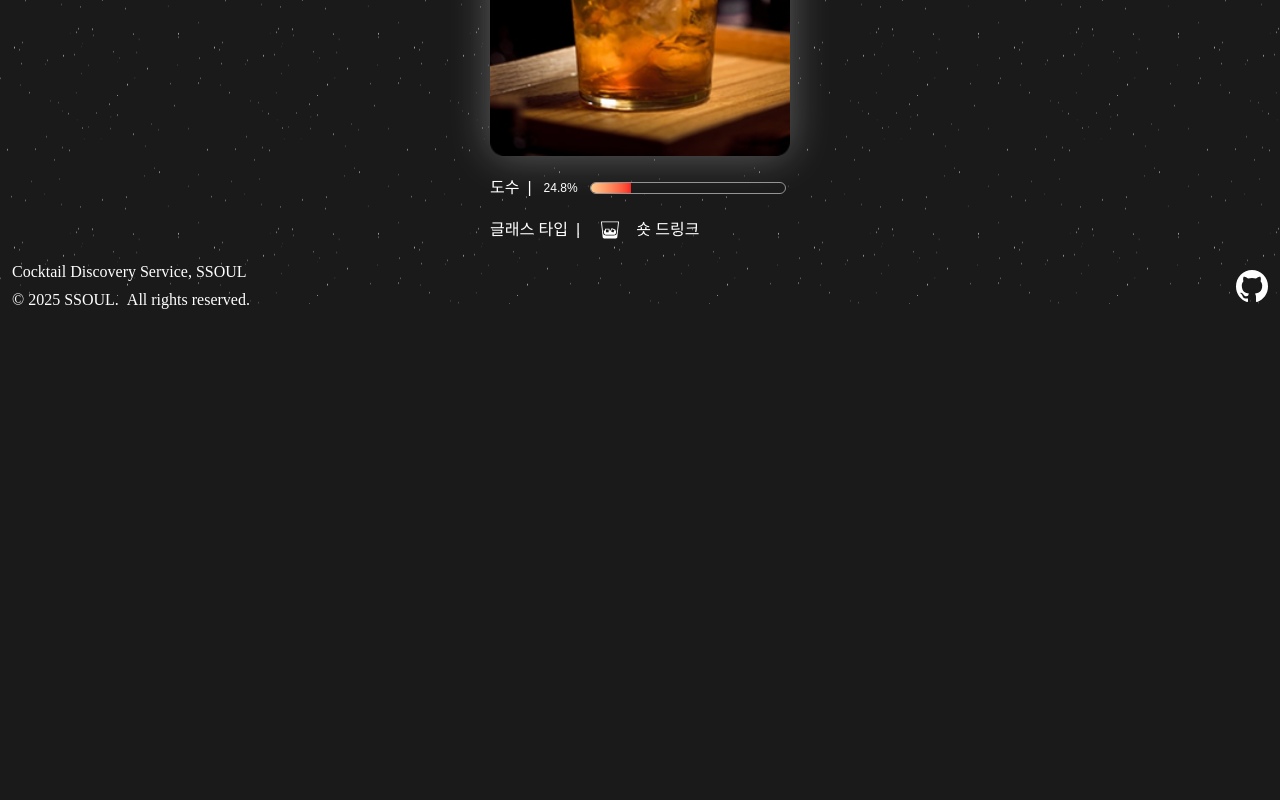
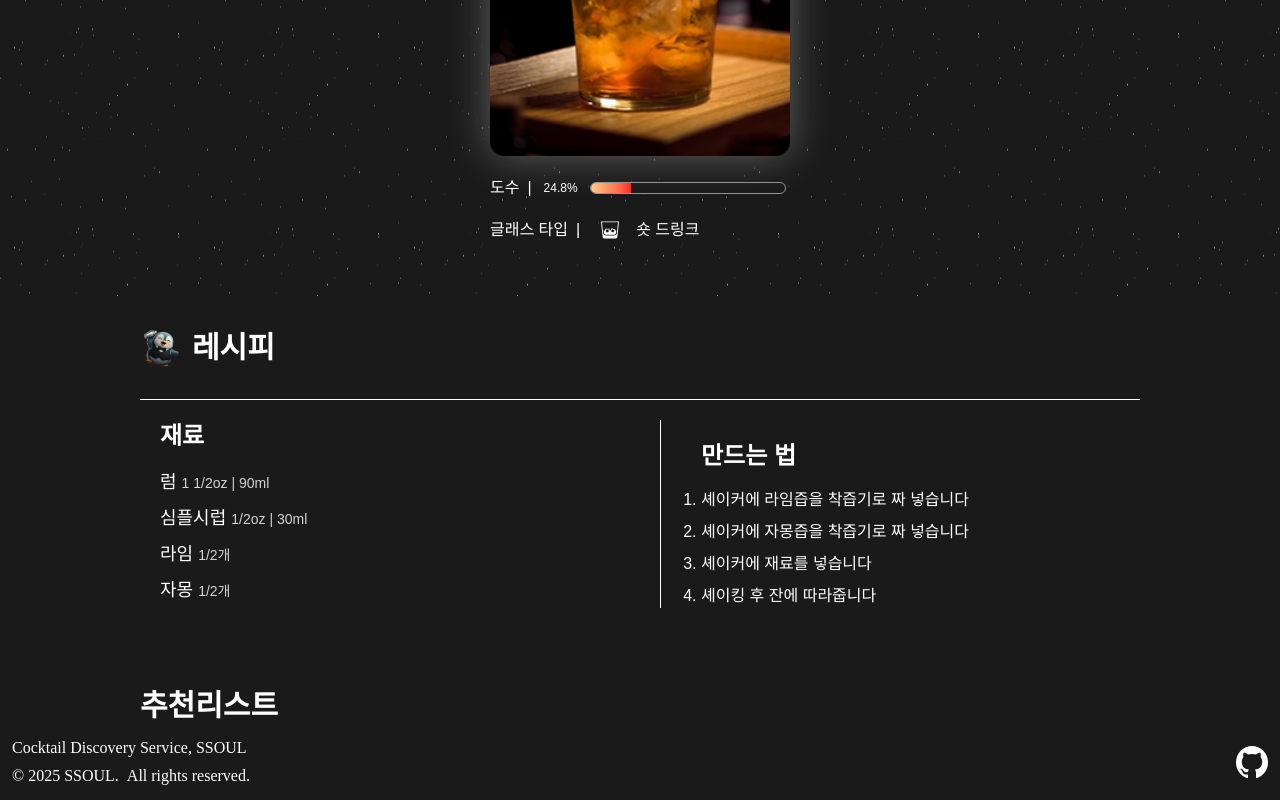
Before and after one commit to prgrms-web-devcourse-final-project/WEB5_6_HaeDokCoding_FE, a Next.js app: page /recipe/1 in a window 1280 px wide. Shown: the part 564-1364 px from the top of the page. Before the commit the page ends 888 px from the top, so only its background shows below. Built offline with nearby package versions, Linux system fonts and the light colour scheme; a web font is replaced by a local one.

Commit message:
[style]추천리스트

```diff
--- a/src/app/recipe/[id]/page.tsx
+++ b/src/app/recipe/[id]/page.tsx
@@ -6,13 +6,14 @@ import PostLabel from '@/shared/components/community/PostLabel';
 import Image from 'next/image'
 import Example from '@/shared/assets/images/dummy/exampleCocktail.png'
 import Short from '@/shared/assets/icons/short_36.svg'
+import SsuryShake from '@/shared/assets/ssury/ssury_make.webp'
 function page() {
 
   // 모바일일때는 글 - 제목 - 밑에선 조그마할게
 
   return (
     <div className="w-full relative">
-      <StarBg className="absolute top-0 left-0 h-200 lg:h-202" />
+      <StarBg className="absolute top-0 left-0 h-200 lg:h-200" />
 
       <div className="max-w-1024 page-layout">
         <nav className="mt-4 flex items-center justify-between ">
@@ -91,6 +92,50 @@ function page() {
             </dl>
           </div>
         </article>
+
+        <section className="mt-20 flex flex-col gap-5">
+          <dd className="border-b-1 h-18 border-white">
+            <div className="flex items-center gap-3">
+              <Image src={SsuryShake} alt="" width="40" height="40" />
+              <h3 className="text-3xl font-bold">레시피</h3>
+            </div>
+          </dd>
+          <dd className="flex flex-col md:flex-row  px-5 gap-5">
+            <dt className="flex flex-col gap-4 w-[50%]">
+              <h4 className="text-2xl font-bold">재료</h4>
+              <ul className="flex flex-col gap-2">
+                <li className="text-lg">
+                  럼 <span className="text-sm text-white/80">1 1/2oz | 90ml</span>
+                </li>
+                <li className="text-lg">
+                  심플시럽 <span className="text-sm text-white/80">1/2oz | 30ml</span>
+                </li>
+                <li className="text-lg">
+                  라임 <span className="text-sm text-white/80">1/2개</span>
+                </li>
+                <li className="text-lg">
+                  자몽 <span className="text-sm text-white/80">1/2개</span>
+                </li>
+              </ul>
+            </dt>
+
+            <span className="border-t-1 pt-5 md:border-l-1 md:border-t-0 md:px-10 border-white">
+              <dt className="flex flex-col gap-4 ">
+                <h4 className="text-2xl font-bold">만드는 법</h4>
+                <ol className="flex flex-col gap-2 list-decimal">
+                  <li>셰이커에 라임즙을 착즙기로 짜 넣습니다</li>
+                  <li>셰이커에 자몽즙을 착즙기로 짜 넣습니다</li>
+                  <li>셰이커에 재료를 넣습니다</li>
+                  <li>셰이킹 후 잔에 따라줍니다</li>
+                </ol>
+              </dt>
+            </span>
+          </dd>
+        </section>
+
+        <section className='mt-20'>
+          <h3 className='text-3xl font-bold'>추천리스트</h3>
+        </section>
       </div>
     </div>
   );
```
